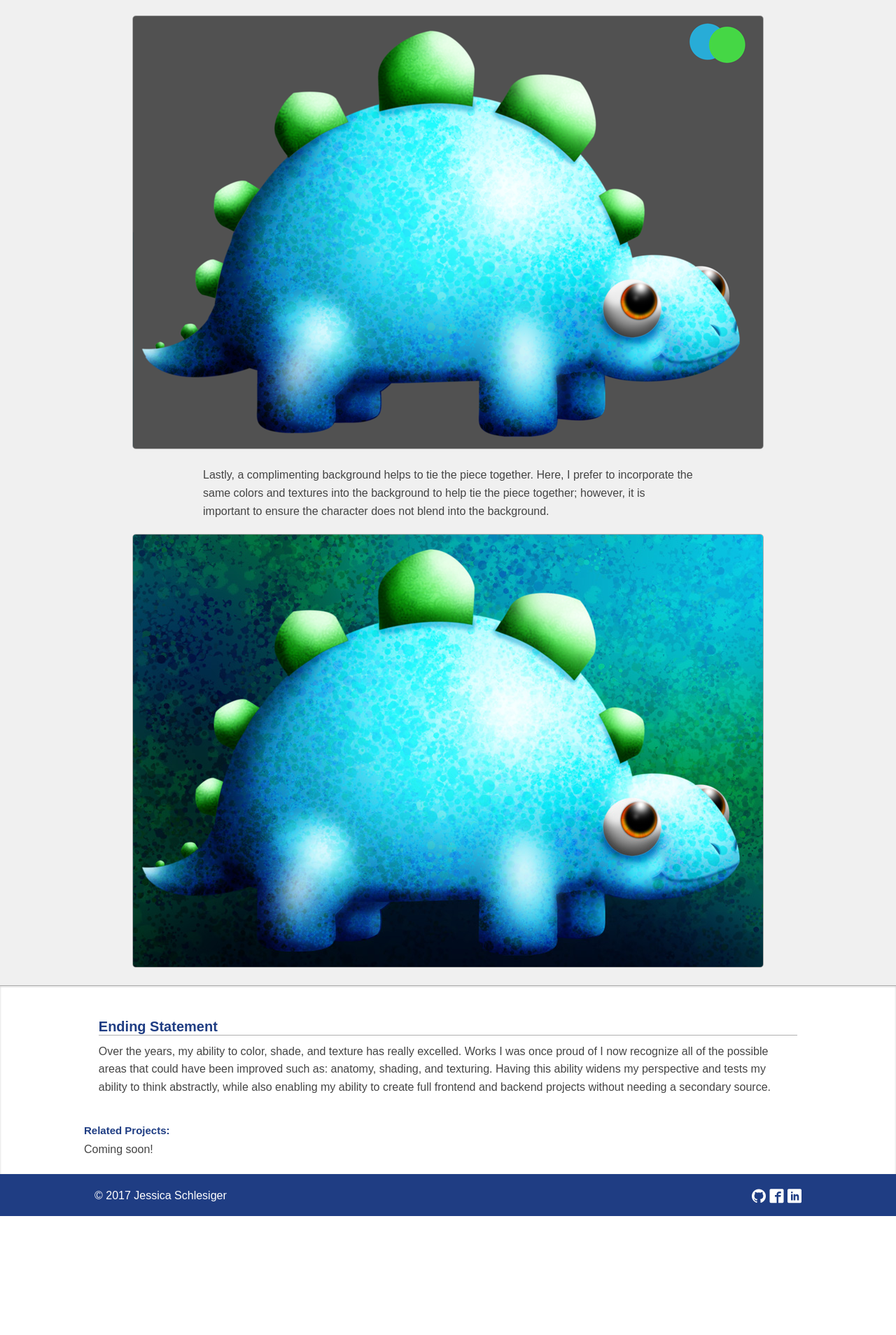
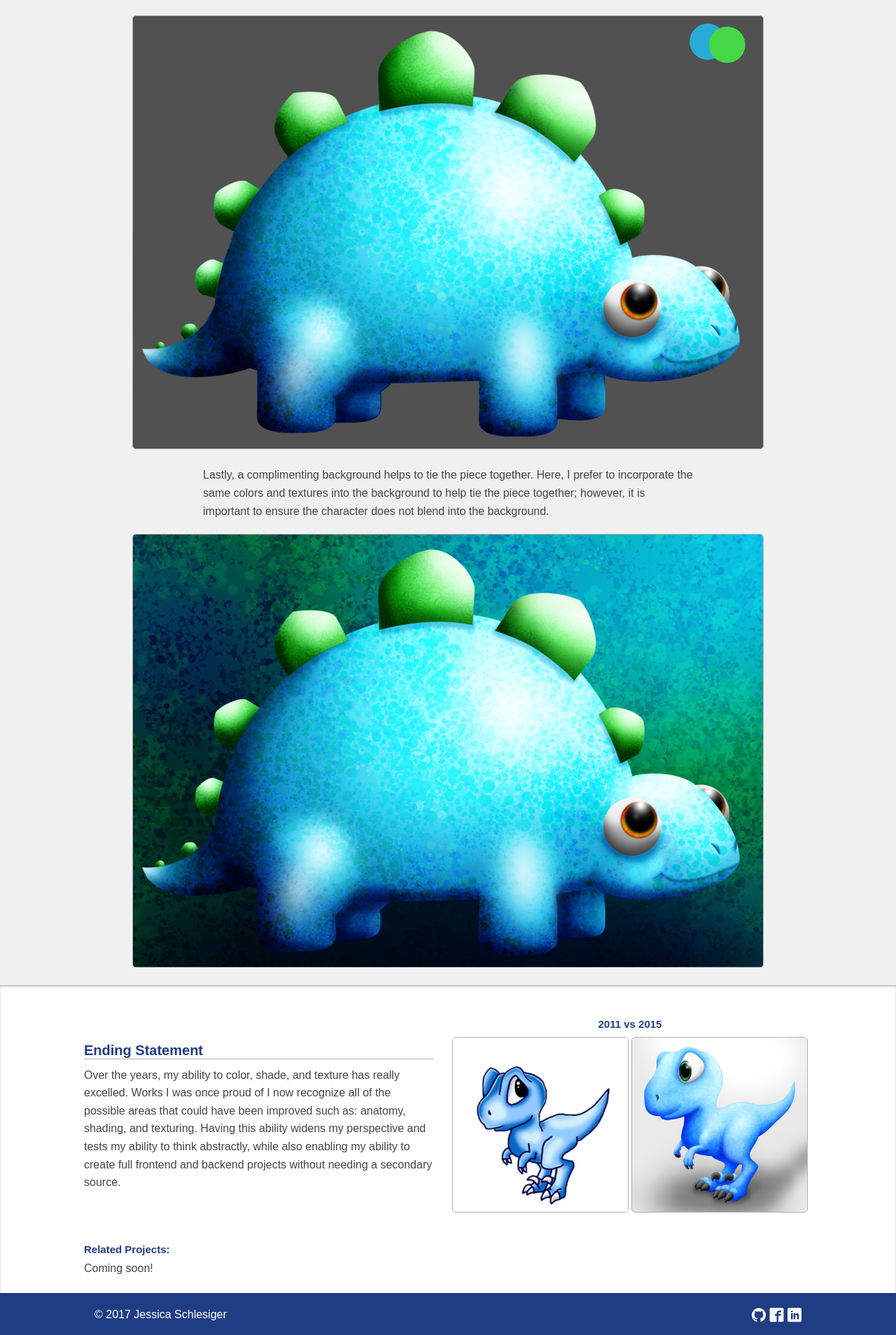
Before and after one commit to schlesigerjess/JessicaSchlesiger.github.io, a Jekyll site: the page built from _portfolio/digital-art.html, in a window 1280 px wide. Shown: the part 3133-5041 px from the top of the page at 70% size. Built offline with Jekyll 4.4.1, drawn with Linux system fonts in a browser that asks for light colours; nearby versions of some CDN libraries; some web fonts are replaced; before the commit the page ends 4871 px from its top, so only the background shows below that.

Commit message:
Added end image for digital art writeup

```diff
--- a/_portfolio/digital-art.html
+++ b/_portfolio/digital-art.html
@@ -10,7 +10,15 @@ align: imgAlignBottom
 
 abstract: "It takes both a frontend and a backend developer to create a finished product. There must be a programmer for every design, and a design for every programmer. Otherwise, an application is not capable of reaching its full potential. While I am a coder at heart, having an artistic ability to compliment the possible projects I will create is invaluable. In addition, thinking abstractly can be a challenging new state of mind. So, as a hobby I create and design various pieces of art to further develop my designing and artistic capabilities."
 
-end: "Over the years, my ability to color, shade, and texture has really excelled. Works I was once proud of I now recognize all of the possible areas that could have been improved such as: anatomy, shading, and texturing. Having this ability widens my perspective and tests my ability to think abstractly, while also enabling my ability to create full frontend and backend projects without needing a secondary source."
+end-left: "Over the years, my ability to color, shade, and texture has really excelled. Works I was once proud of I now recognize all of the possible areas that could have been improved such as: anatomy, shading, and texturing. Having this ability widens my perspective and tests my ability to think abstractly, while also enabling my ability to create full frontend and backend projects without needing a secondary source."
+
+end-right: |
+ <div class="img-wrap full">
+ <div class="img-center">
+ <h2>2011 vs 2015</h2>
+ <img width="48%" src="/assets/img/project/digital-art/progressOld.jpg" alt="Lineart">
+ <img width="48%" src="/assets/img/project/digital-art/progressCurrent.jpg" alt="Lineart">
+ </div></div>
 
 ---
 
--- a/assets/css/3-sections/project/_body.sass
+++ b/assets/css/3-sections/project/_body.sass
@@ -35,6 +35,8 @@
 		@include imgBorder
 .img-center
 	text-align: center
+	h2
+		text-align: center
 .img-left
 	text-align: left
 .img-right
```
Also changed, not shown: assets/img/project/digital-art/progressCurrent.jpg (added), assets/img/project/digital-art/progressOld.jpg (added), assets/img/project/digital-art/thumb.jpg (deleted).
